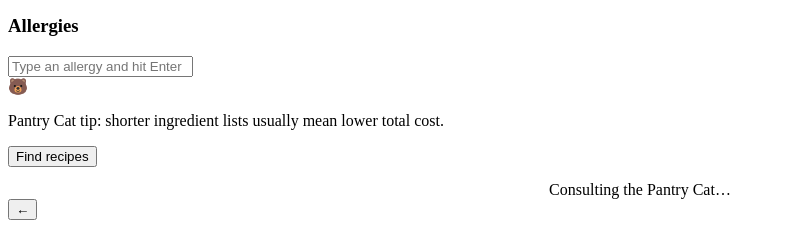
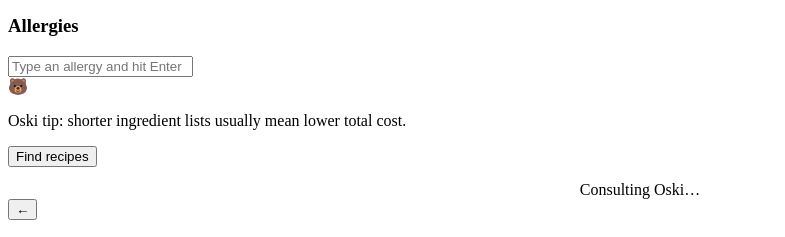
Before and after one commit to K-coder05/smartcart, a website with bundled scripts: page index.html in a window 1280 px wide. Shown: the part 1610-1847 px from the top of the page, without its empty margins (0-785 px from the left). Built offline with nearby package versions, Linux system fonts and the light colour scheme; some packages are replaced by stand-ins of ours.

Commit message:
changed mascot to oski

```diff
--- a/index.html
+++ b/index.html
@@ -163,11 +163,11 @@
 
             <div class="tip-card">
                 <span class="tip-card__mark" aria-hidden="true">🐻</span>
-                <p>Pantry Cat tip: shorter ingredient lists usually mean lower total cost.</p>
+                <p>Oski tip: shorter ingredient lists usually mean lower total cost.</p>
             </div>
 
             <button id="btn-find-recipes" class="btn-primary">Find recipes</button>
-            <div id="loading-indicator" class="hidden" style="text-align:center;margin-top:14px;color:var(--text-muted);">Consulting the Pantry Cat…</div>
+            <div id="loading-indicator" class="hidden" style="text-align:center;margin-top:14px;color:var(--text-muted);">Consulting Oski…</div>
         </section>
 
         <!-- ===================== MATCHES (discover) ===================== -->
```
